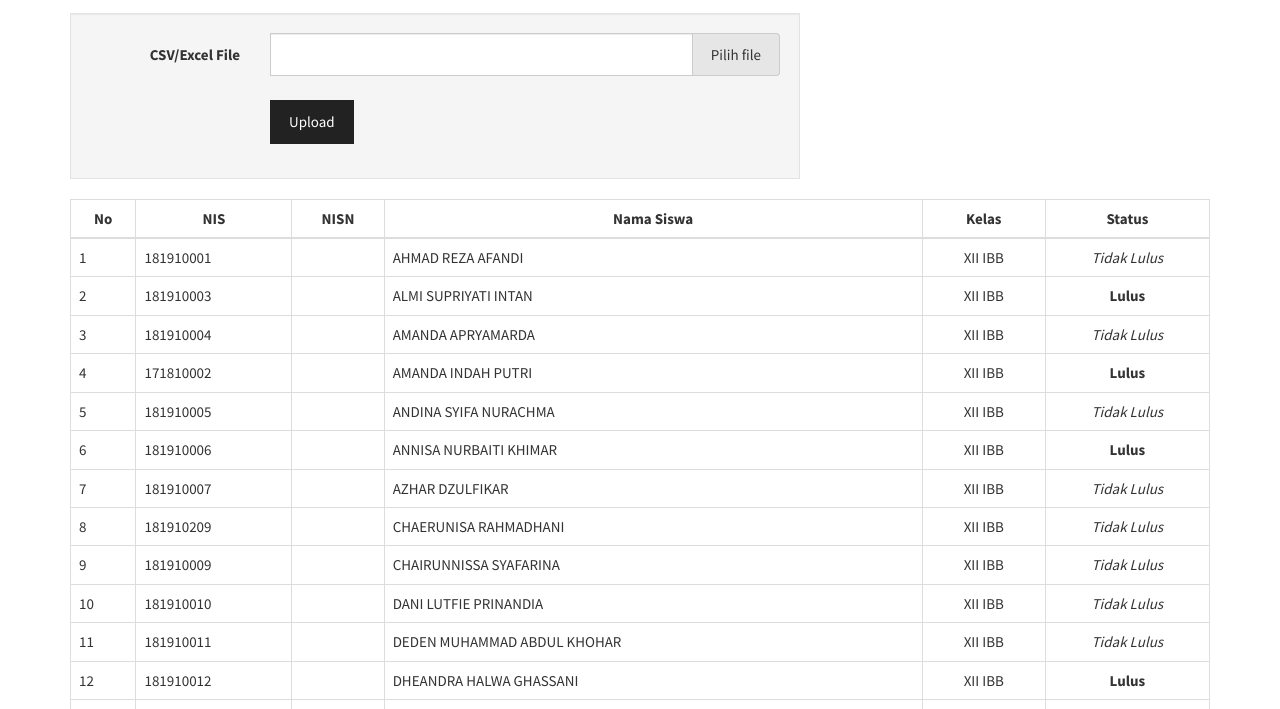
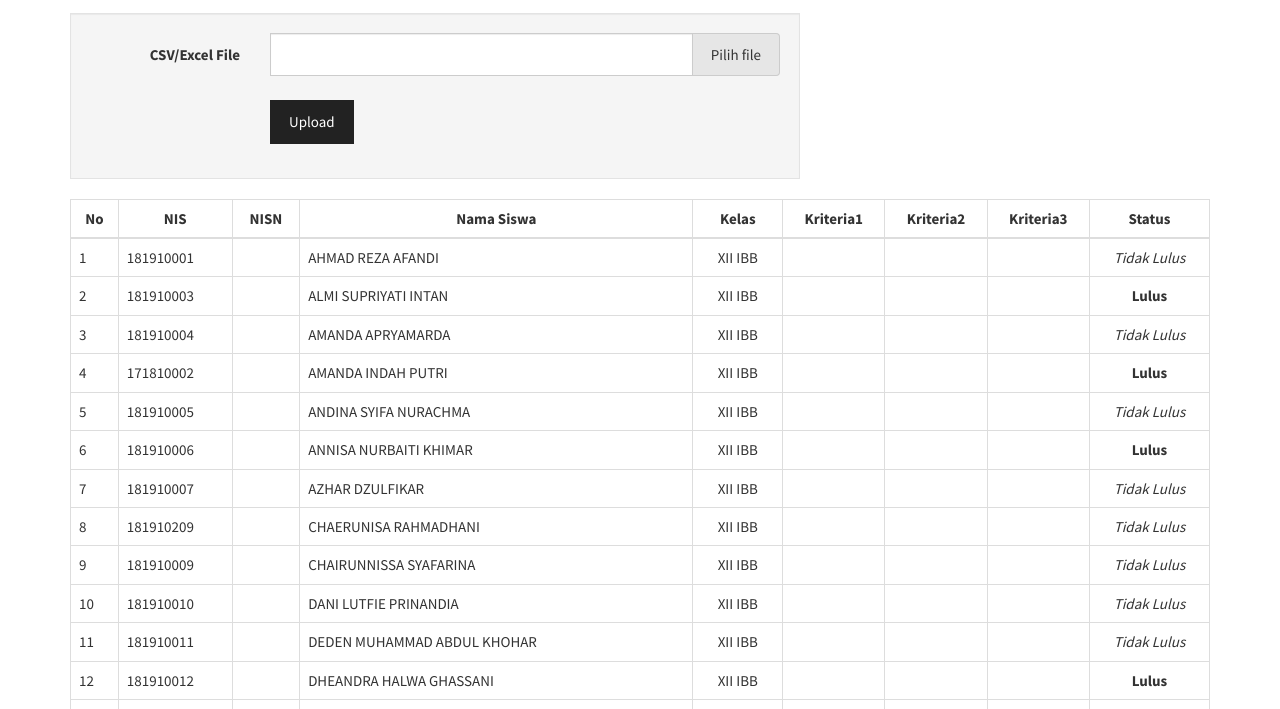
Before and after one commit to msuryaaaa/info-kelulusan, a PHP site: page /admin/data.php in a window 1280 px wide. Shown: the part 188-897 px from the top of the page. Run offline with PHP 8.4, Linux system fonts and the light colour scheme; a user stored in the database is signed in; data comes from the database, SQL or seed files in the repository; data that the repository does not hold is empty.

Commit message:
edit halaman admin data dan index

```diff
--- a/admin/data.php
+++ b/admin/data.php
@@ -44,6 +44,9 @@ if (isset($_SESSION['logged']) && !empty($_SESSION['logged'])) {
 						<th rowspan="2" style="text-align:center">NISN</th>
 						<th rowspan="2" style="text-align:center">Nama Siswa</th>
 						<th rowspan="2" style="text-align:center">Kelas</th>
+						<th rowspan="2" style="text-align:center">Kriteria1</th>
+						<th rowspan="2" style="text-align:center">Kriteria2</th>
+						<th rowspan="2" style="text-align:center">Kriteria3</th>
 						<th rowspan="2" style="text-align:center">Status</th>
 					</tr>
 				</thead>
@@ -73,6 +76,9 @@ if (isset($_SESSION['logged']) && !empty($_SESSION['logged'])) {
 							echo '<td>' . $data['no_nisn'] . '</td>';
 							echo '<td>' . $data['nama'] . '</td>';
 							echo '<td style="text-align:center">' . $data['jur'] . '</td>';
+							echo '<td style="text-align:center">' . $data['kriteria1'] . '</td>';
+							echo '<td style="text-align:center">' . $data['kriteria2'] . '</td>';
+							echo '<td style="text-align:center">' . $data['kriteria3'] . '</td>';
 							echo '<td style="text-align:center">';
 							echo ($data['status'] == 1) ? '<b>Lulus<b>' : '<em>Tidak Lulus</em>';
 							echo '</td>';
```
Also changed, not shown: index.php (+24 -4 lines).
